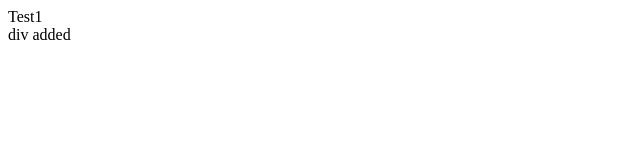
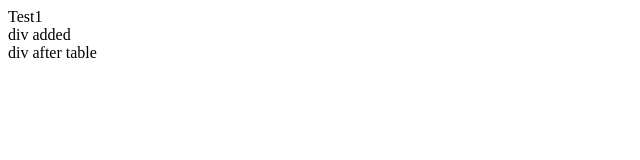
Before and after one commit to UIGurjot/test, a plain HTML site: page index.html in a window 1280 px wide. Shown: the whole page, without its empty margins (0-640 px from the left). Drawn offline with Linux system fonts and the light colour scheme.

Commit message:
div after table

```diff
--- a/index.html
+++ b/index.html
@@ -7,4 +7,5 @@
   </head>
   <body>Test1</body>
   <div>div added</div>
+  <div>div after table</div>
 </html>
```
